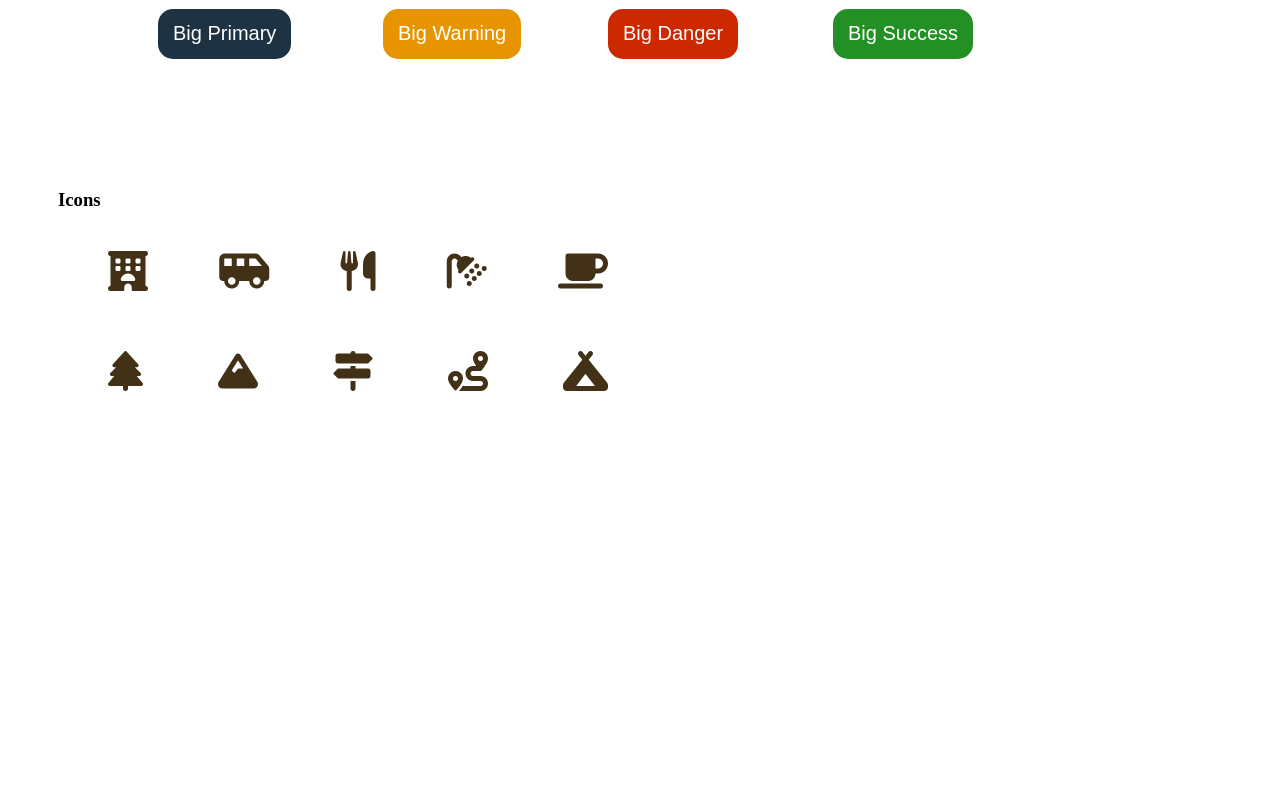
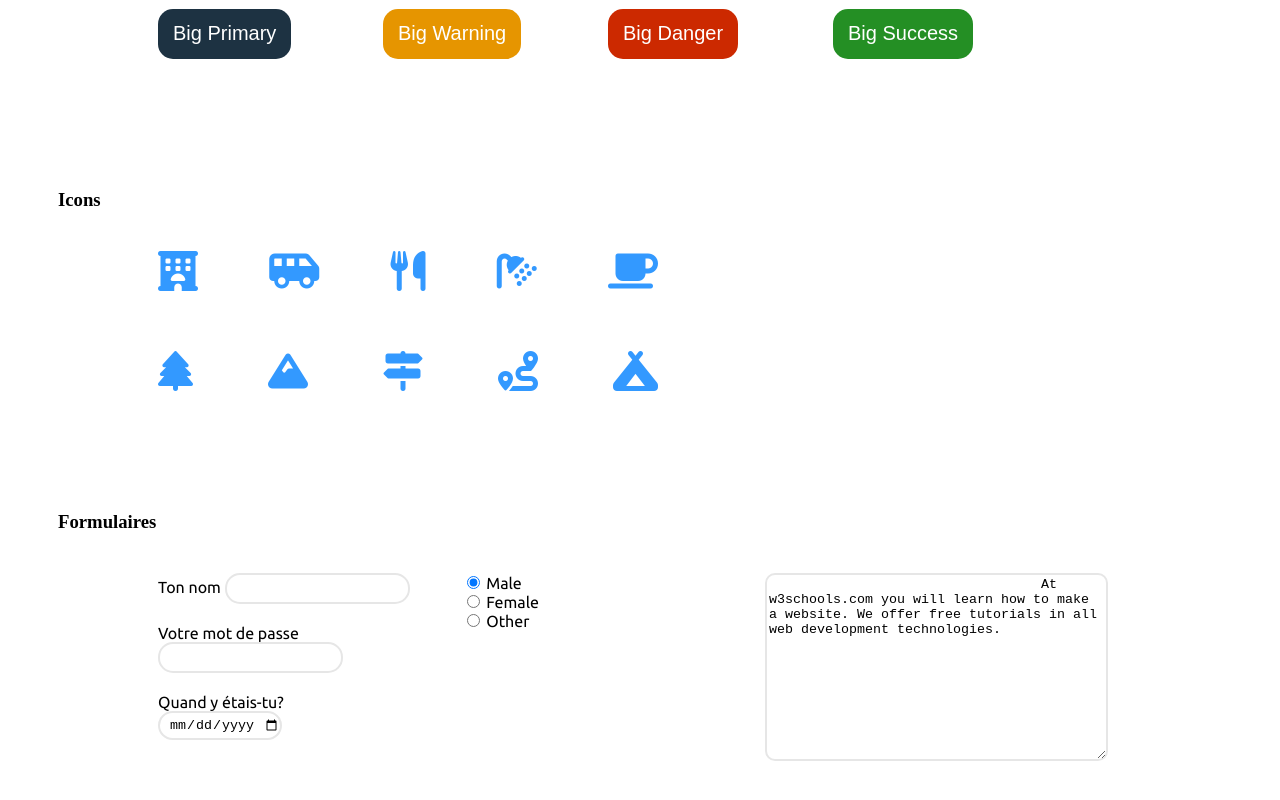
Before and after one commit to iroshiva/first_kit_ui, a plain HTML site: page index.html in a window 1280 px wide. Shown: the part 2330-3130 px from the top of the page. Before the commit the page ends 2841 px from the top, so only its background shows below. Drawn offline with Linux system fonts and the light colour scheme.

Commit message:
formulaires

```diff
--- a/index.html
+++ b/index.html
@@ -375,6 +375,52 @@
 	</div>
 
 
+	<!-- FORMULAIRES -->
+
+
+	<div class="atom">
+
+		<div class="txt">
+				<h3> Formulaires </h3>
+		</div>
+
+		<div class="form-line">
+
+			<div class="form-line">
+				<form class="ratio" method="#" action="#">
+					<div class="champ">
+						<label for="name"> Ton nom </label>
+					  <input type="text" id="name" class="form-txt">
+					</div>
+					<div class="champ">
+						<label for="pass"> Votre mot de passe </label>
+					  <input type="password" id="pass" class="form-txt">
+					</div>
+					<div class="champ">
+					  <label for="date"> Quand y étais-tu? </label>
+					  <input type="date" id="date" class="form-txt">
+					</div>
+				</form>
+			</div>
+
+			<div class="form-line">
+			  <form class="ratio" method="#" action="#">
+			   <input type="radio" name="gender" value="male" checked> Male<br>
+			   <input type="radio" name="gender" value="female"> Female<br>
+			   <input type="radio" name="gender" value="other"> Other
+				</form>
+			</div>
+
+			<div class="form-line">
+			  <form class="ratio" method="#" action="#">
+			   <textarea rows="12" cols="40" class="texta">
+				  At w3schools.com you will learn how to make a website. We offer free tutorials in all web development technologies.
+			 	 </textarea>
+				</form>
+			</div>
+
+		</div>
+	</div>
 
 
 
--- a/style.css
+++ b/style.css
@@ -275,11 +275,53 @@
 	justify-content: space-between;
 	width: 500px;
   font-style: normal;
-	margin-left: 50px;
+	margin-left: 100px;
 	margin-bottom: 60px;
 }
 
 .size{
 	font-size: 2.5em;
-	color: #423117;
+	color: #3399ff;
 }
+
+
+/* FROMULAIRES */
+
+.form-line{
+	display: flex;
+	flex-wrap: nowrap;
+	justify-content: space-between;
+	width: 1000px;
+  font-family: 'Ubuntu', sans-serif;
+  font-style: normal;
+	margin-left: 50px;
+	margin-bottom: 10px;
+}
+
+.form-txt{
+	border: 2px #e6e6e6 solid;
+  height: 25px;
+  text-align: center;
+  border-radius: 15px;
+}
+
+.form-txt:hover{
+	border: 1px #3F6B8C solid;
+}
+
+.ratio{
+	color: black;
+}
+
+.champ{
+	margin-bottom: 20px;
+}
+
+.texta{
+	border: 2px #e6e6e6 solid;
+	border-radius: 10px;
+}
+
+.texta:hover{
+	border: 1px #3F6B8C solid;
+}
```
